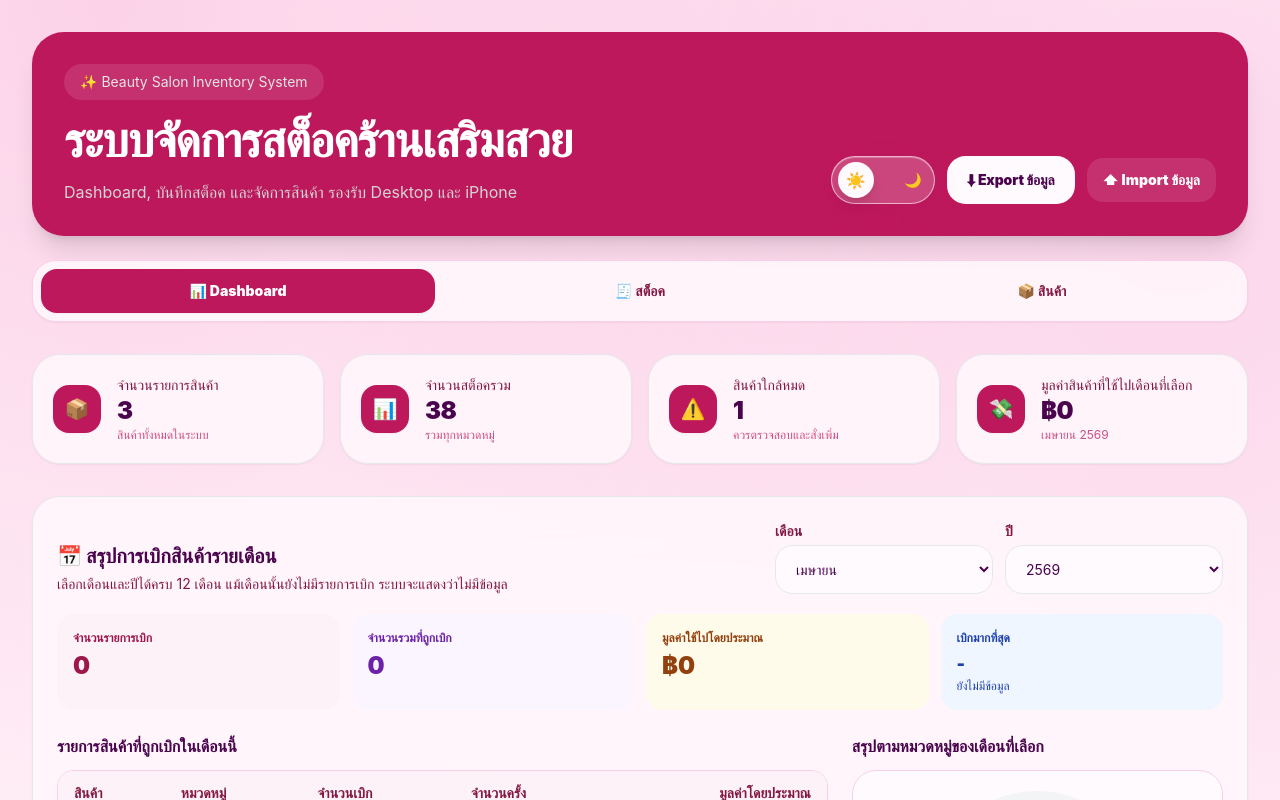
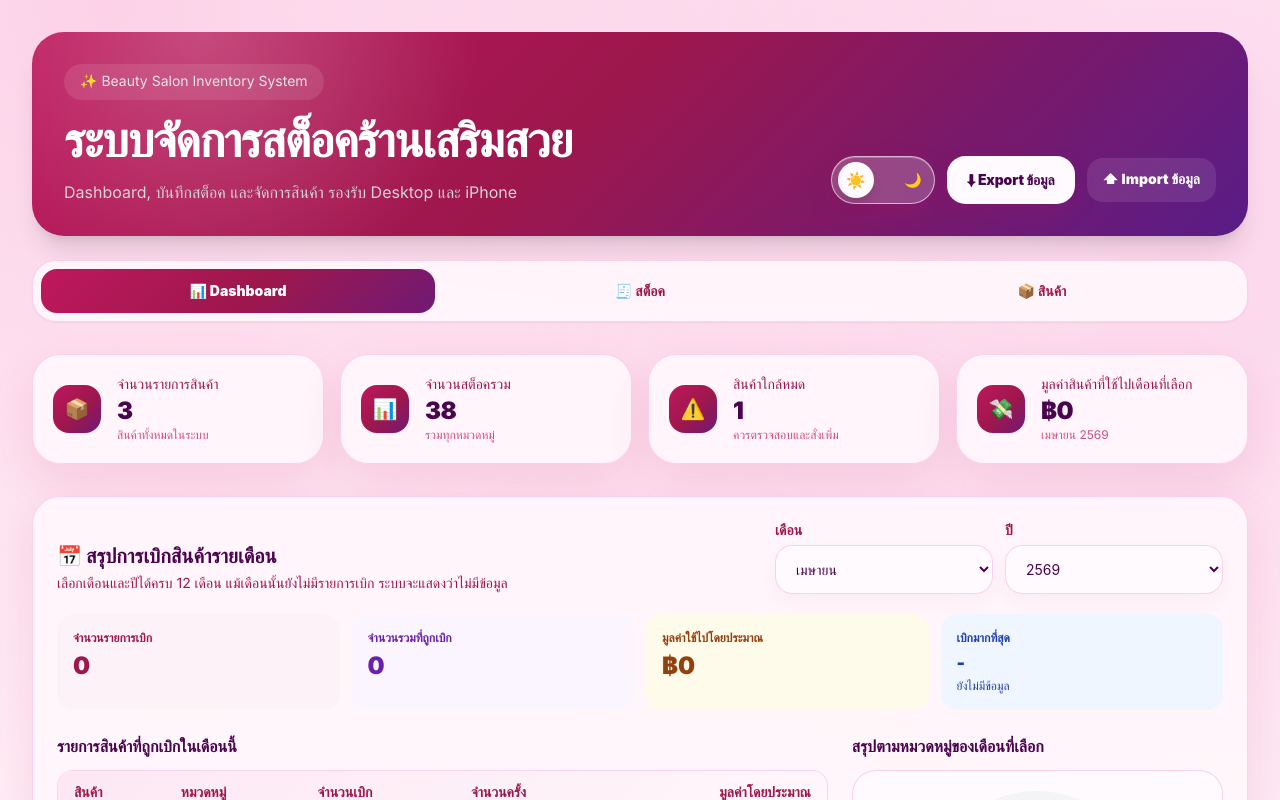
Before and after one commit to 60massmedia-ship-it/beauty-salon-inventory, a React (Vite) app: page / in a window 1280 px wide. Shown: the top 800 px of the page. Built offline with nearby package versions, Linux system fonts and the light colour scheme.

Commit message:
Add premium beauty salon design system styles

```diff
--- a/src/index.css
+++ b/src/index.css
@@ -1,6 +1,19 @@
 @tailwind base;
 @tailwind components;
 @tailwind utilities;
+
+:root {
+  --salon-primary: #be185d;
+  --salon-primary-deep: #9d174d;
+  --salon-primary-soft: #fce7f3;
+  --salon-rose: #e9a6b3;
+  --salon-bg: #fff8fb;
+  --salon-card: rgba(255, 250, 253, 0.92);
+  --salon-border: rgba(251, 207, 232, 0.92);
+  --salon-text: #4a044e;
+  --salon-muted: #9d174d;
+  --salon-shadow: 0 18px 45px rgba(190, 24, 93, 0.11);
+}
 
 * {
   box-sizing: border-box;
@@ -8,6 +21,7 @@
 
 html {
   scroll-behavior: smooth;
+  -webkit-text-size-adjust: 100%;
 }
 
 body {
@@ -19,7 +33,8 @@ body {
     radial-gradient(circle at 8% 0%, rgba(244, 114, 182, 0.28), transparent 34%),
     radial-gradient(circle at 92% 8%, rgba(251, 207, 232, 0.8), transparent 32%),
     linear-gradient(135deg, #fff7fb 0%, #fff1f7 42%, #ffffff 100%);
-  color: #4a044e;
+  color: var(--salon-text);
+  text-rendering: geometricPrecision;
 }
 
 button,
@@ -29,14 +44,36 @@ textarea {
   font: inherit;
 }
 
+button,
+label,
+select {
+  -webkit-tap-highlight-color: transparent;
+}
+
 ::selection {
   background: #f9a8d4;
   color: #831843;
 }
 
+::-webkit-scrollbar {
+  width: 10px;
+  height: 10px;
+}
+
+::-webkit-scrollbar-track {
+  background: rgba(252, 231, 243, 0.55);
+  border-radius: 999px;
+}
+
+::-webkit-scrollbar-thumb {
+  background: rgba(190, 24, 93, 0.35);
+  border-radius: 999px;
+  border: 2px solid rgba(255, 248, 251, 0.9);
+}
+
 @layer components {
   .salon-pink-surface {
-    background: linear-gradient(135deg, rgba(255,255,255,0.92), rgba(253,242,248,0.92));
+    background: linear-gradient(135deg, rgba(255,255,255,0.94), rgba(253,242,248,0.94));
     border-color: rgba(251, 207, 232, 0.9);
   }
 }
@@ -47,18 +84,90 @@ textarea {
   }
 
   .theme-day {
+    --salon-primary: #be185d;
+    --salon-primary-deep: #9d174d;
+    --salon-primary-soft: #fce7f3;
+    --salon-rose: #e9a6b3;
+    --salon-bg: #fff8fb;
+    --salon-card: rgba(255, 250, 253, 0.92);
+    --salon-border: rgba(251, 207, 232, 0.92);
+    --salon-text: #4a044e;
+    --salon-muted: #9d174d;
+    --salon-shadow: 0 18px 45px rgba(190, 24, 93, 0.11);
     background:
-      radial-gradient(circle at 8% 0%, rgba(244, 114, 182, 0.28), transparent 34%),
-      radial-gradient(circle at 92% 8%, rgba(251, 207, 232, 0.8), transparent 32%),
-      linear-gradient(135deg, #fff7fb 0%, #fff1f7 42%, #ffffff 100%) !important;
+      radial-gradient(circle at 8% 0%, rgba(244, 114, 182, 0.24), transparent 34%),
+      radial-gradient(circle at 92% 8%, rgba(251, 207, 232, 0.72), transparent 32%),
+      linear-gradient(135deg, #fff8fb 0%, #fff1f7 42%, #ffffff 100%) !important;
   }
 
   .theme-night {
+    --salon-primary: #e879f9;
+    --salon-primary-deep: #f9a8d4;
+    --salon-primary-soft: rgba(190, 24, 93, 0.2);
+    --salon-rose: #f0abfc;
+    --salon-bg: #140517;
+    --salon-card: rgba(42, 15, 45, 0.88);
+    --salon-border: rgba(244, 114, 182, 0.28);
+    --salon-text: #fdf2f8;
+    --salon-muted: #f9a8d4;
+    --salon-shadow: 0 22px 55px rgba(0, 0, 0, 0.36);
     background:
       radial-gradient(circle at 10% 0%, rgba(236, 72, 153, 0.28), transparent 34%),
       radial-gradient(circle at 88% 8%, rgba(139, 92, 246, 0.22), transparent 32%),
       linear-gradient(135deg, #17051a 0%, #2a0f2d 45%, #0f0712 100%) !important;
     color: #fdf2f8;
+  }
+
+  .premium-card {
+    border-color: var(--salon-border) !important;
+    background: var(--salon-card) !important;
+    box-shadow: var(--salon-shadow) !important;
+  }
+
+  .premium-card:hover {
+    box-shadow: 0 22px 55px rgba(190, 24, 93, 0.14) !important;
+  }
+
+  .premium-button {
+    box-shadow: 0 10px 24px rgba(190, 24, 93, 0.12);
+  }
+
+  .premium-button:focus-visible,
+  .premium-input:focus-visible,
+  button:focus-visible {
+    outline: 3px solid rgba(244, 114, 182, 0.35);
+    outline-offset: 2px;
+  }
+
+  .premium-input {
+    border-color: rgba(251, 207, 232, 0.95) !important;
+    background: rgba(255, 255, 255, 0.92) !important;
+    color: var(--salon-text) !important;
+    box-shadow: inset 0 1px 0 rgba(255,255,255,0.85), 0 8px 20px rgba(190, 24, 93, 0.04);
+  }
+
+  .premium-input:hover {
+    border-color: rgba(244, 114, 182, 0.8) !important;
+  }
+
+  .premium-input:focus {
+    border-color: #db2777 !important;
+    box-shadow: 0 0 0 4px rgba(244, 114, 182, 0.16), inset 0 1px 0 rgba(255,255,255,0.85) !important;
+  }
+
+  .premium-input::placeholder {
+    color: rgba(157, 23, 77, 0.55) !important;
+  }
+
+  .premium-modal {
+    background: var(--salon-card) !important;
+    border: 1px solid var(--salon-border);
+  }
+
+  .premium-modal-header,
+  .premium-modal-actions {
+    background: rgba(255, 250, 253, 0.96) !important;
+    border-color: var(--salon-border) !important;
   }
 
   .theme-toggle {
@@ -78,9 +187,15 @@ textarea {
     color: #581c87;
   }
 
-  /* Pink White Salon Theme Overrides */
+  /* Premium Pink Salon Theme Overrides */
   .bg-neutral-950 {
-    background-color: #be185d !important;
+    background: linear-gradient(135deg, #be185d 0%, #9d174d 55%, #701a75 100%) !important;
+  }
+
+  header.bg-neutral-950 {
+    background:
+      radial-gradient(circle at 14% 0%, rgba(255, 255, 255, 0.22), transparent 26%),
+      linear-gradient(135deg, #be185d 0%, #9d174d 45%, #581c87 100%) !important;
   }
 
   .hover\:bg-neutral-800:hover,
@@ -89,13 +204,13 @@ textarea {
   }
 
   .text-neutral-950 {
-    color: #4a044e !important;
+    color: var(--salon-text) !important;
   }
 
   .text-neutral-700,
   .text-neutral-600,
   .text-neutral-500 {
-    color: #831843 !important;
+    color: var(--salon-muted) !important;
   }
 
   .text-neutral-400 {
@@ -106,18 +221,18 @@ textarea {
   .border-neutral-200,
   .border-neutral-100,
   .border-white\/70 {
-    border-color: #fbcfe8 !important;
+    border-color: var(--salon-border) !important;
   }
 
   .bg-neutral-100,
   .bg-neutral-50 {
-    background-color: #fdf2f8 !important;
+    background-color: rgba(253, 242, 248, 0.88) !important;
   }
 
   .bg-white\/85,
   .bg-white\/80,
   .bg-white\/90 {
-    background-color: rgba(255, 247, 251, 0.9) !important;
+    background-color: rgba(255, 247, 251, 0.92) !important;
   }
 
   .bg-white {
@@ -129,7 +244,8 @@ textarea {
     box-shadow: 0 0 0 3px rgba(244, 114, 182, 0.18);
   }
 
-  .ring-black\/10 {
+  .ring-black\/10,
+  .ring-pink-950\/10 {
     --tw-ring-color: rgba(190, 24, 93, 0.12) !important;
   }
 
@@ -139,20 +255,42 @@ textarea {
     --tw-shadow-color: rgba(190, 24, 93, 0.14) !important;
   }
 
+  table thead {
+    background: linear-gradient(135deg, rgba(252, 231, 243, 0.96), rgba(255, 247, 251, 0.96)) !important;
+  }
+
+  table tbody tr {
+    transition: background 0.16s ease, transform 0.16s ease;
+  }
+
+  table tbody tr:hover {
+    background: rgba(252, 231, 243, 0.45) !important;
+  }
+
   /* Night mode overrides */
   .theme-night .bg-neutral-950 {
-    background-color: #701a75 !important;
+    background: linear-gradient(135deg, #831843 0%, #581c87 60%, #111827 100%) !important;
   }
 
   .theme-night header.bg-neutral-950 {
-    background: linear-gradient(135deg, #831843 0%, #4c1d95 55%, #111827 100%) !important;
+    background:
+      radial-gradient(circle at 14% 0%, rgba(244, 114, 182, 0.28), transparent 30%),
+      linear-gradient(135deg, #831843 0%, #4c1d95 55%, #111827 100%) !important;
   }
 
+  .theme-night .premium-card,
   .theme-night .bg-white,
   .theme-night .bg-white\/85,
   .theme-night .bg-white\/80,
   .theme-night .bg-white\/90 {
     background-color: rgba(45, 16, 52, 0.92) !important;
+  }
+
+  .theme-night .premium-modal,
+  .theme-night .premium-modal-header,
+  .theme-night .premium-modal-actions {
+    background-color: rgba(42, 15, 45, 0.98) !important;
+    border-color: rgba(244, 114, 182, 0.28) !important;
   }
 
   .theme-night .bg-neutral-100,
@@ -178,6 +316,7 @@ textarea {
     opacity: 0.86;
   }
 
+  .theme-night .premium-input,
   .theme-night input,
   .theme-night select,
   .theme-night textarea {
@@ -201,4 +340,12 @@ textarea {
   .theme-night .shadow-sm {
     --tw-shadow-color: rgba(0, 0, 0, 0.45) !important;
   }
+
+  .theme-night table thead {
+    background: rgba(88, 28, 135, 0.38) !important;
+  }
+
+  .theme-night table tbody tr:hover {
+    background: rgba(190, 24, 93, 0.14) !important;
+  }
 }
```
